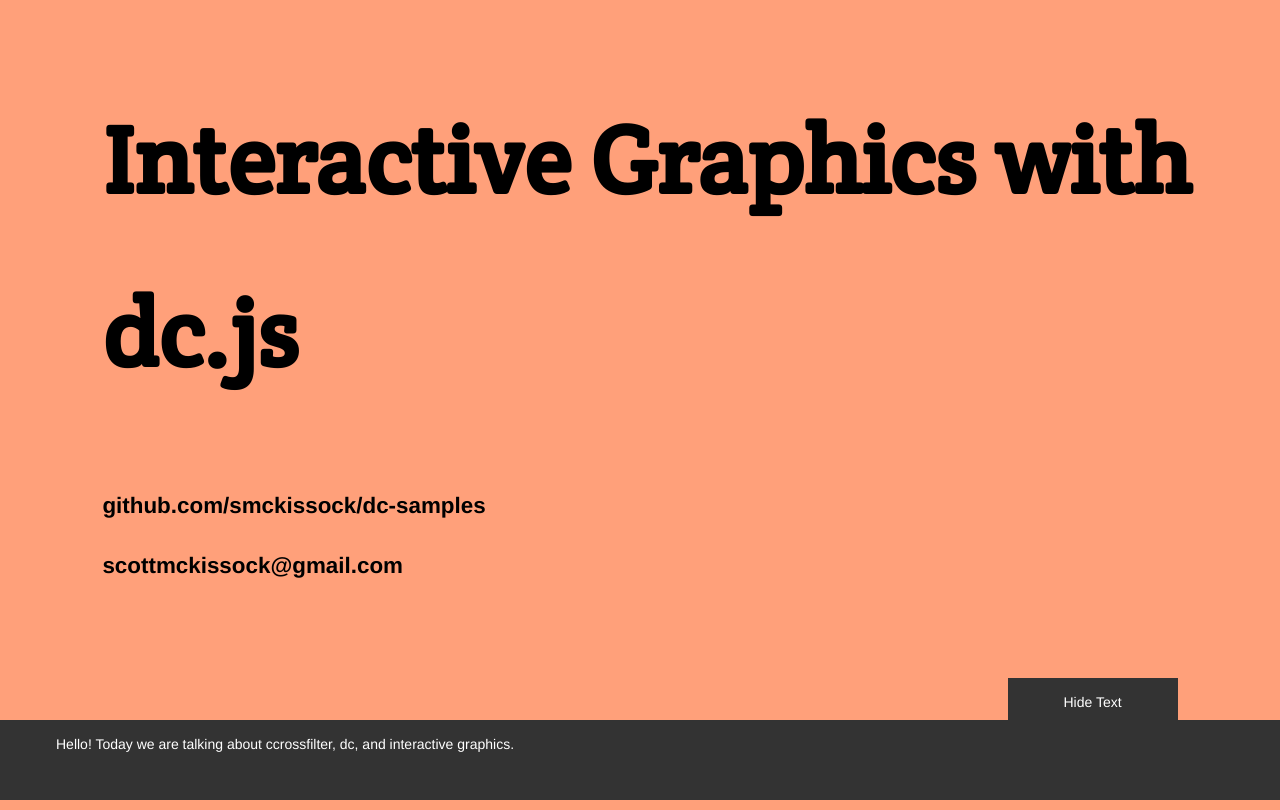
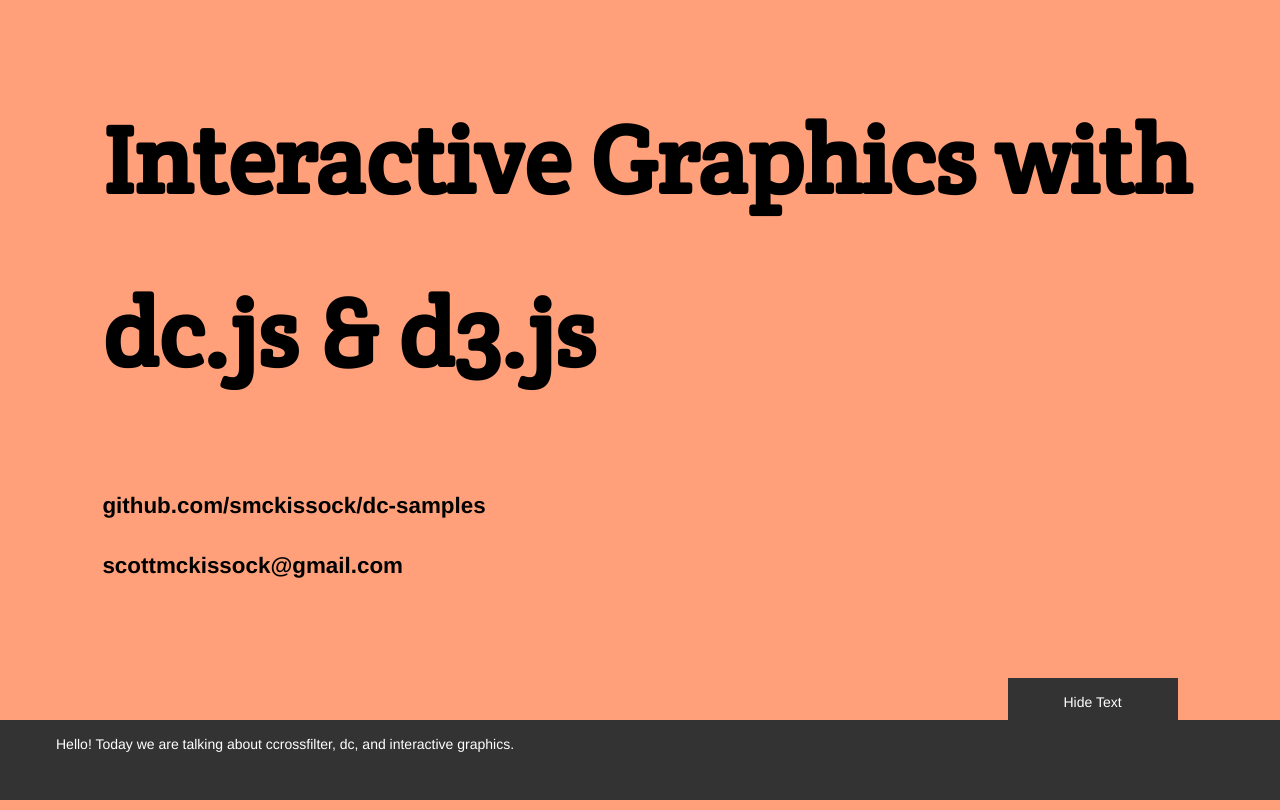
Before and after one commit to smckissock/dc-samples, a plain HTML site: page slides/index.html in a window 1280 px wide. Drawn offline with Linux system fonts and the light colour scheme; a web font is replaced by a local one.

Commit message:
Slide changes

```diff
--- a/slides/js/services.js
+++ b/slides/js/services.js
@@ -5,7 +5,7 @@ angular.module('talkyApp.services', [])
 
     var slides = [
         {
-            title: 'Interactive Graphics with dc.js',
+            title: 'Interactive Graphics with dc.js & d3.js',
             decks: ['github.com/smckissock/dc-samples', 'scottmckissock@gmail.com'],
             cls: 'lightsalmon',
             cap: 'Hello! Today we are talking about ccrossfilter, dc, and interactive graphics.'
```
Also changed, not shown: foreign-assistance/index.html (+1 -1 lines), 1 other file.
